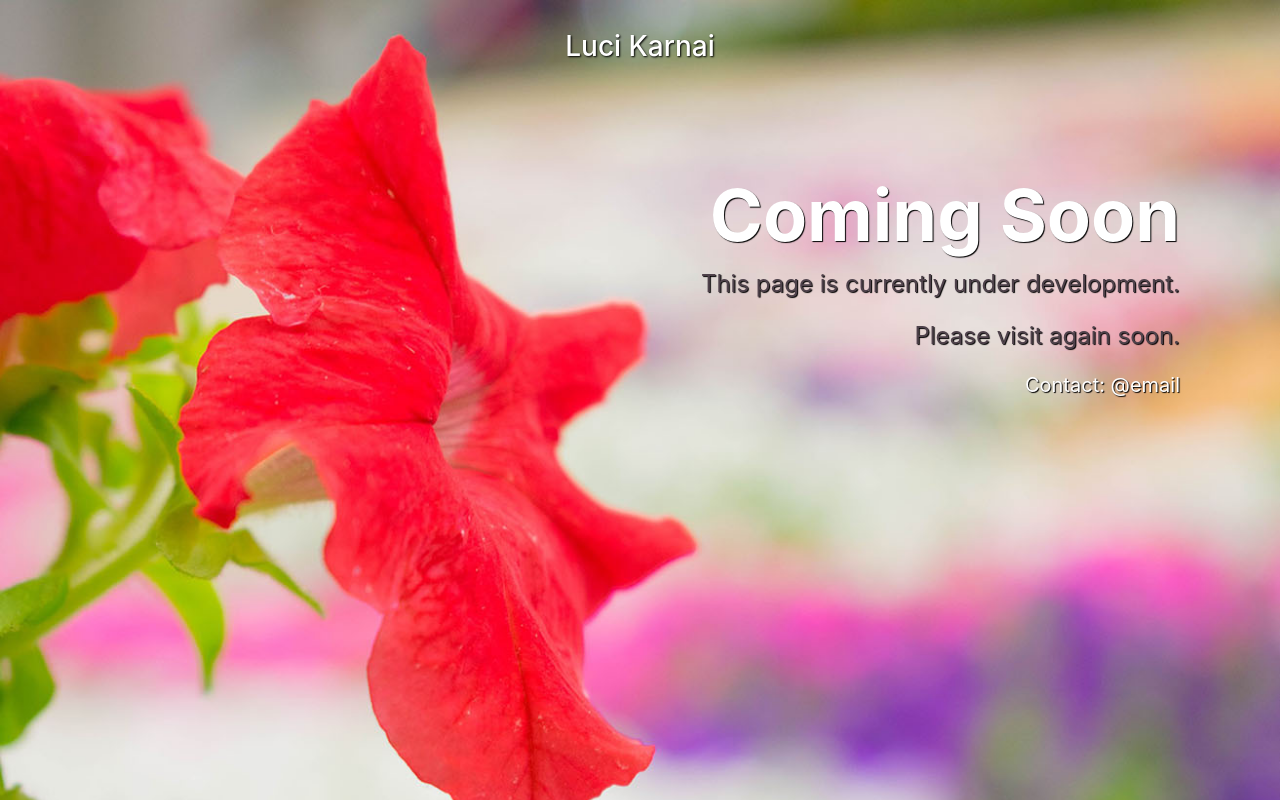
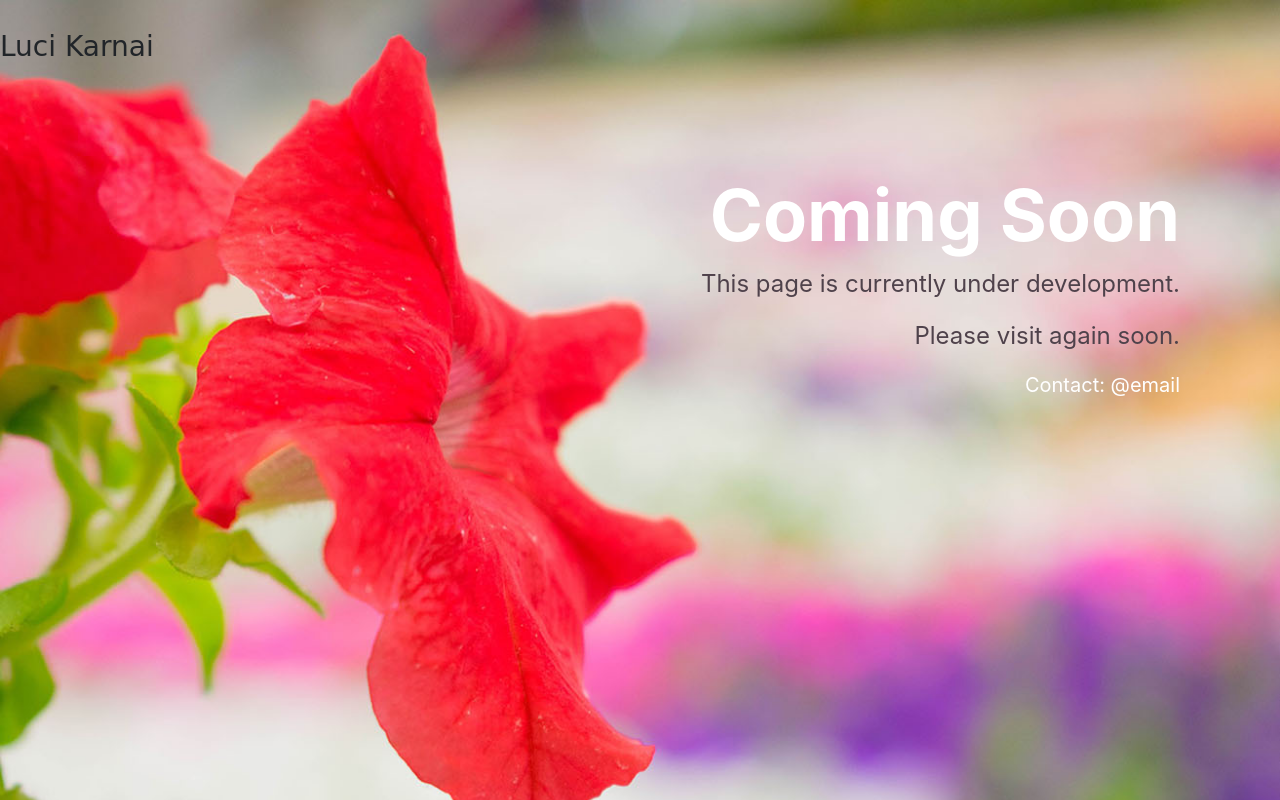
Before and after one commit to LKarnai/comingsoon, a plain HTML site: page index.html in a window 1280 px wide. Drawn offline with nearby package versions, Linux system fonts and the light colour scheme; a web font is replaced by a local one.

Commit message:
Added bootstrap classes to name header

```diff
--- a/index.html
+++ b/index.html
@@ -14,7 +14,7 @@
 
   <body class="bg">
     <header>
-      <h3 id="name" class="text-center text-white text-shadow">Luci Karnai</h3>
+      <h3 class="name" class="text-center text-white">Luci Karnai</h3>
     </header>
 
     <main class="coming-soon">
--- a/resources/css/style.css
+++ b/resources/css/style.css
@@ -9,12 +9,12 @@ body {
   -webkit-background-size: cover;
 }
 
+/*
 .text-shadow {
   text-shadow: 1px 1px 2px black;
-}
+}*/
 
-#name {
-  text-shadow:
+.name {
   font-family: 'Petit Formal Script', cursive;
   padding-top: 30px;
 }
@@ -23,7 +23,6 @@ body {
   text-align: right;
   padding-top: 100px;
   padding-right: 100px;
-  text-shadow: 1px 1px 1px black;
 }
 
 h1 {
```
